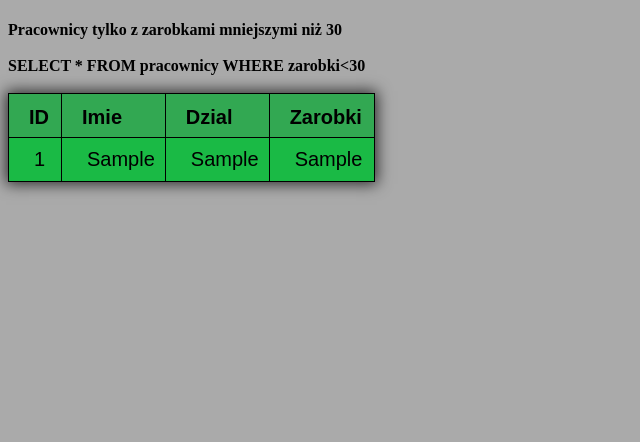
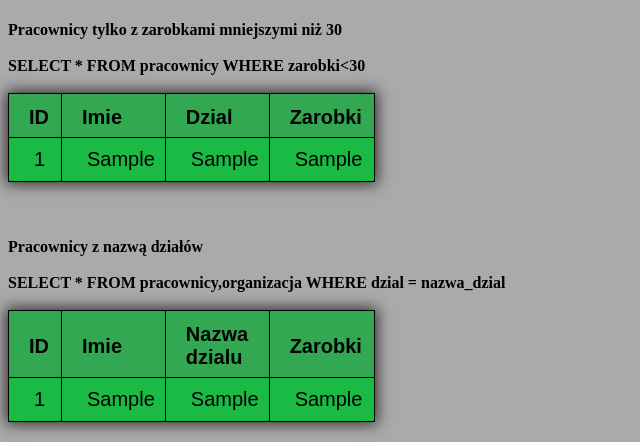
Before and after one commit to wilkdaniel03/PHP-SQL-Wprowadzenie, a PHP site: page /funkcjeagregujace.php in a window 1280 px wide. Shown: the part 369-811 px from the top of the page, without its empty margins (0-640 px from the left). Before the commit the page ends 562 px from the top, so only its background shows below. Run offline with PHP 8.4, Linux system fonts and the light colour scheme; tables that the repository leaves empty or names only in its code hold one stand-in row (values such as "Sample post"); data that the repository does not hold is empty.

Commit message:
Update funkcjeagregujace.php

```diff
--- a/funkcjeagregujace.php
+++ b/funkcjeagregujace.php
@@ -49,4 +49,6 @@
    wszystko("Pracownicy tylko z działu 2 i z działu 3","SELECT  * FROM pracownicy WHERE (dzial=2 OR dzial=3)");
    wszystko("Pracownicy tylko z zarobkami mniejszymi niż 30","SELECT  * FROM pracownicy WHERE zarobki<30");
 
+   dzialy("Pracownicy z nazwą działów","SELECT  * FROM pracownicy,organizacja WHERE dzial = nazwa_dzial");
+
 ?>
```
